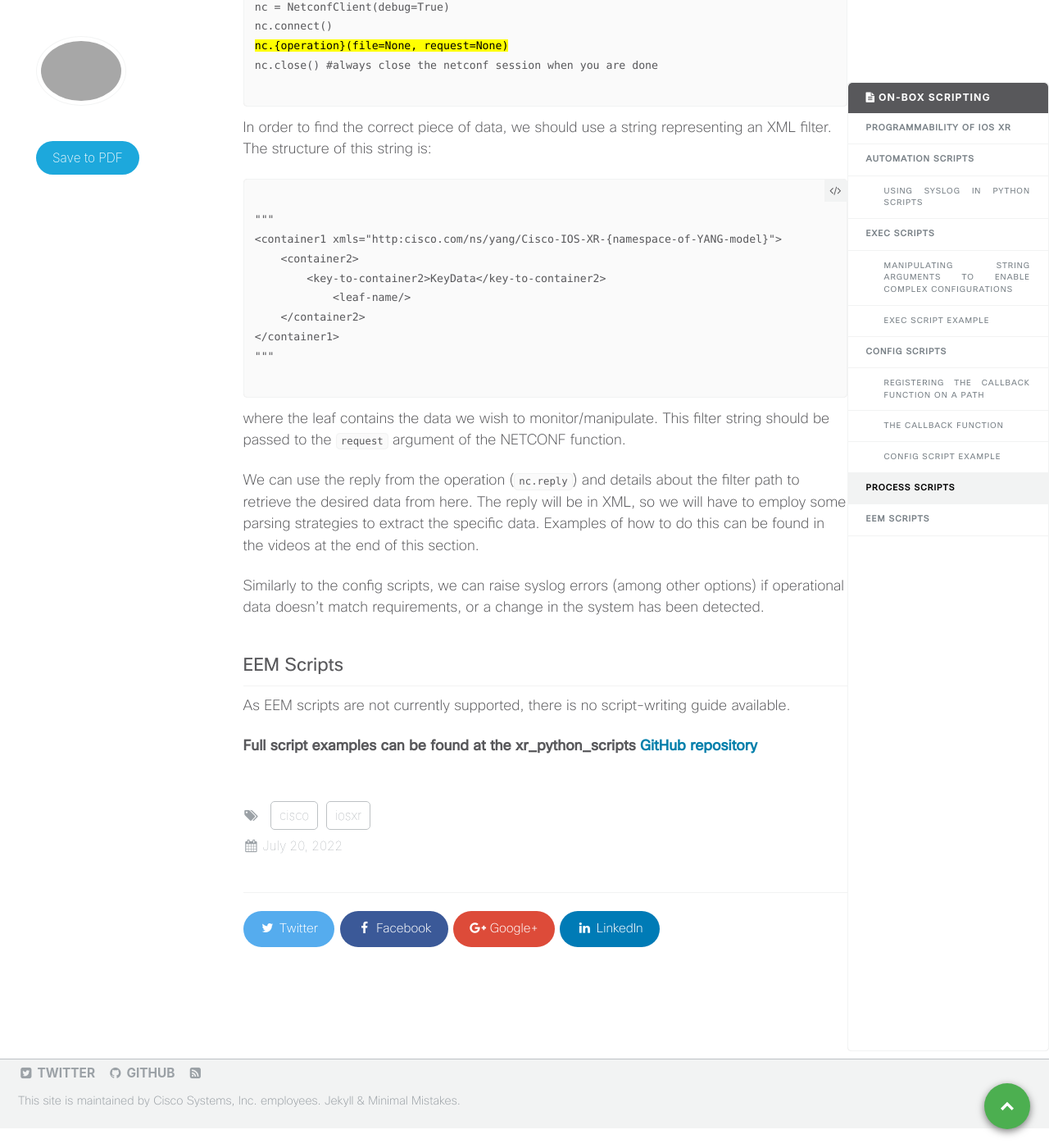
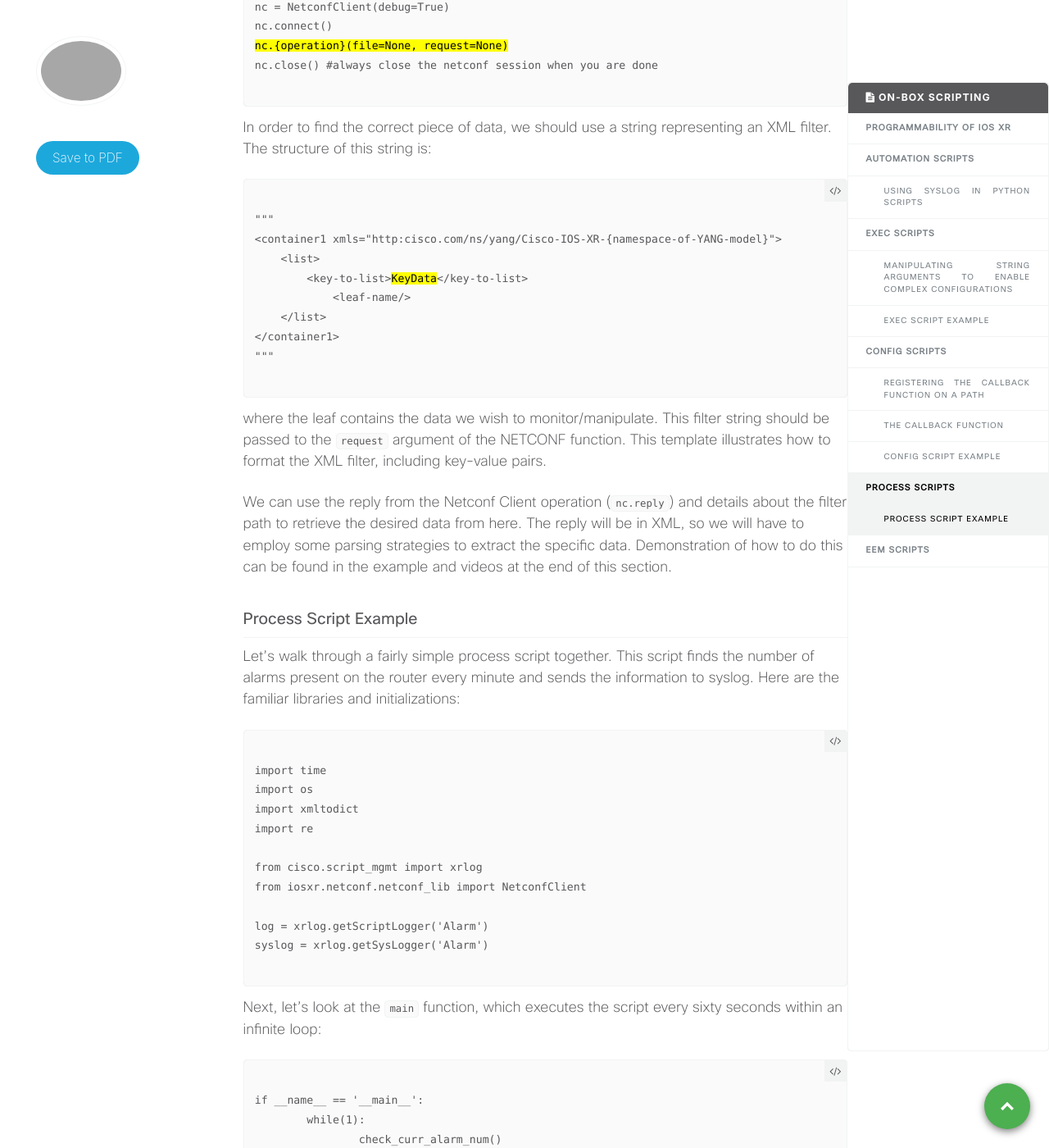
Before and after one commit to xrdocs/programmability, a Jekyll site: the page built from _tutorials/2022-07-20-a-guide-to-on-box-python-scripting.md, in a window 1280 px wide and 1400 px high, scrolled down 10427 px. Shown: the whole window at 82% size. Built offline with Jekyll 4.4.1, drawn with Linux system fonts in a browser that asks for light colours; comment, search, counter and statistics services are not loaded; some of the changed text lies outside the part shown.

Commit message:
Create 2022-07-20-a-guide-to-on-box-python-scripting.md

```diff
--- a/_tutorials/2022-07-20-a-guide-to-on-box-python-scripting.md
+++ b/_tutorials/2022-07-20-a-guide-to-on-box-python-scripting.md
@@ -14,7 +14,7 @@ position: hidden
 
 ## Programmability of IOS XR
 
-Being a network engineer no longer requires poring over CLI commands for hours on end, ensuring every detail conforms to the requirements, just for a link to break, causing even more work. Using the programmability capabilities of IOS XR, you eliminate much of the tedious router-by-router configuration by manipulating the existing data models automatically. There are many ways to tap into the automated potential of IOS XR including on-box Python scripting.
+Being a network engineer no longer requires poring over CLI commands for hours on end, ensuring every detail conforms to the requirements, just for a link to break, causing even more work. Using the programmability capabilities of IOS XR, you eliminate much of the tedious router-by-router configuration by manipulating the existing data models automatically. There are many ways to tap into the automated potential of IOS XR, including on-box Python scripting.
 
 ## Automation Scripts
 Automation scripts are one way to leverage IOS XR to work for you. These are mainly Python scripts that run on-box. These scripts can work in four different ways to aid the configuration and maintenance of your network.
@@ -361,21 +361,147 @@ In order to find the correct piece of data, we should use a string representing
 <code>
 """
 &lt;container1 xmls="http:cisco.com/ns/yang/Cisco-IOS-XR-{namespace-of-YANG-model}"&gt;
-    &lt;container2&gt;
-        &lt;key-to-container2&gt;KeyData&lt;/key-to-container2&gt;
+    &lt;list&gt;
+        &lt;key-to-list&gt;<mark>KeyData</mark>&lt;/key-to-list&gt;
             &lt;leaf-name/&gt;
-    &lt;/container2&gt;
+    &lt;/list&gt;
 &lt;/container1&gt;
 """
 </code>
 </pre>
 </div>
 
-where the leaf contains the data we wish to monitor/manipulate. This filter string should be passed to the `request` argument of the NETCONF function.
+where the leaf contains the data we wish to monitor/manipulate. This filter string should be passed to the `request` argument of the NETCONF function. This template illustrates how to format the XML filter, including key-value pairs.
 
-We can use the reply from the operation (`nc.reply`) and details about the filter path to retrieve the desired data from here. The reply will be in XML, so we will have to employ some parsing strategies to extract the specific data. Examples of how to do this can be found in the videos at the end of this section.
+We can use the reply from the Netconf Client operation (`nc.reply`) and details about the filter path to retrieve the desired data from here. The reply will be in XML, so we will have to employ some parsing strategies to extract the specific data. Demonstration of how to do this can be found in the example and videos at the end of this section.
 
-Similarly to the config scripts, we can raise syslog errors (among other options) if operational data doesn't match requirements, or a change in the system has been detected.
+
+### Process Script Example
+
+Let's walk through a fairly simple process script together. This script finds the number of alarms present on the router every minute and sends the information to syslog. Here are the familiar libraries and initializations:
+
+<div class="highlighter-rouge">
+<pre class="highlight">
+<code>
+import time
+import os
+import xmltodict
+import re
+
+from cisco.script_mgmt import xrlog
+from iosxr.netconf.netconf_lib import NetconfClient
+
+log = xrlog.getScriptLogger('Alarm')
+syslog = xrlog.getSysLogger('Alarm')
+</code>
+</pre>
+</div>
+Next, let's look at the `main` function, which executes the script every sixty seconds within an infinite loop:
+
+<div class="highlighter-rouge">
+<pre class="highlight">
+<code>
+if __name__ == '__main__':
+	while(1):
+		check_curr_alarm_num()
+		time.sleep(60)
+</code>
+</pre>
+</div>
+
+We now write our `check_curr_alarm_num` function. The `Netconf` client is started, and the filter string is used to retrieve the data associated with the number of alarms.
+
+<div class="highlighter-rouge">
+<pre class="highlight">
+<code>
+def check_curr_alarm_num():
+	"""
+	Checks current number of alarms
+	"""
+	curr_count = 0
+	filter_string = """
+	&lt;alarms xmlns="http://cisco.com/ns/yang/Cisco-IOS-XR-alarmgr-server-oper"&gt;
+		&lt;detail&gt;
+			&lt;detail-system&gt;
+				&lt;stats>
+					&lt;reported/&gt;
+				&lt;/stats&gt;
+			&lt;/detail-system&gt;
+		&lt;/detail&gt;
+	&lt;/alarms&gt;"""
+
+	nc = NetconfClient(debug=True)
+	nc.connect()
+	do_get(nc, filter=filter_string)
+</code>
+</pre>
+</div>
+
+Here is the `do_get` function, which helps to demonstrate how the NETCONF client can be used. We see the `nc.rpc.get` call, but other NETCONF operations could be used with this client.
+
+<div class="highlighter-rouge">
+<pre class="highlight">
+<code>
+def do_get(nc, filter=None, path=None):
+	try:
+		if path is not None:
+			nc.rpc.get(file=path)
+		elif filter is not None:
+			nc.rpc.get(request=filter)
+		else:
+			return False
+	except Exception as e:
+			return False
+	return True
+</code>
+</pre>
+</div>
+
+Returning to our initial function, we convert the reply from the client to a dictionary using the `xmltodict` library's capabilities. The dictionary is used to retrieve the integer value of the number of alarms, the number is printed to syslog, and the client is closed.
+
+<div class="highlighter-rouge">
+<pre class="highlight">
+<code>
+	ret_dict = _xml_to_dict(nc.reply, 'alarms')
+	curr_count = int(ret_dict['alarms']['detail']['detail-system']['stats']['reported'])
+	syslog.info(curr_count)
+	nc.close()
+</code>
+</pre>
+</div>
+
+Here is the `_xml_to_dict` helper method. Without diving too deeply into `XML`, the function searches through the reply for a specific pattern and translates that into a dictionary, which allows us much simpler access to the data.
+
+<div class="highlighter-rouge">
+<pre class="highlight">
+<code>
+
+def _xml_to_dict(xml_output, xml_tag=None):
+	"""
+	convert netconf rpc request to dict
+	:param xml_output:
+	:return:
+	"""
+	if xml_tag:
+		pattern = "<data>\s+(<%s.*</%s>).*</data>" % (xml_tag, xml_tag)
+	else:
+		pattern = "(<data>.*</data>)"
+	xml_output = xml_output.replace('\n', ' ')
+	xml_data_match = re.search(pattern, xml_output)
+	ret_dict = xmltodict.parse(xml_data_match.group(1))
+	return ret_dict
+
+</code>
+</pre>
+</div>
+
+To see a video of me explaining this script, look here:
+
+**VIDEOLINK**
+
+This video breaks down a script that expands on the first example and and sends an email to the network manager when a change in the number of alarms is detected:
+
+**VIDEOLINK**
 
 ## EEM Scripts
 As EEM scripts are not currently supported, there is no script-writing guide available.
```
